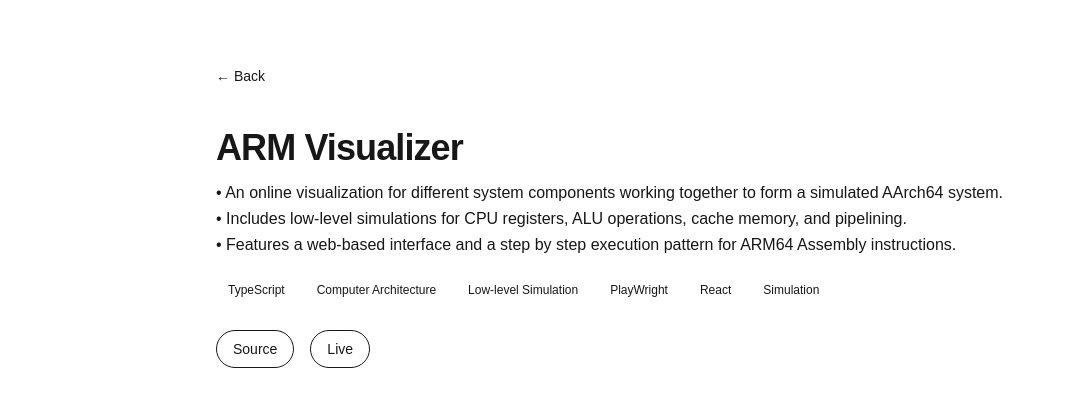
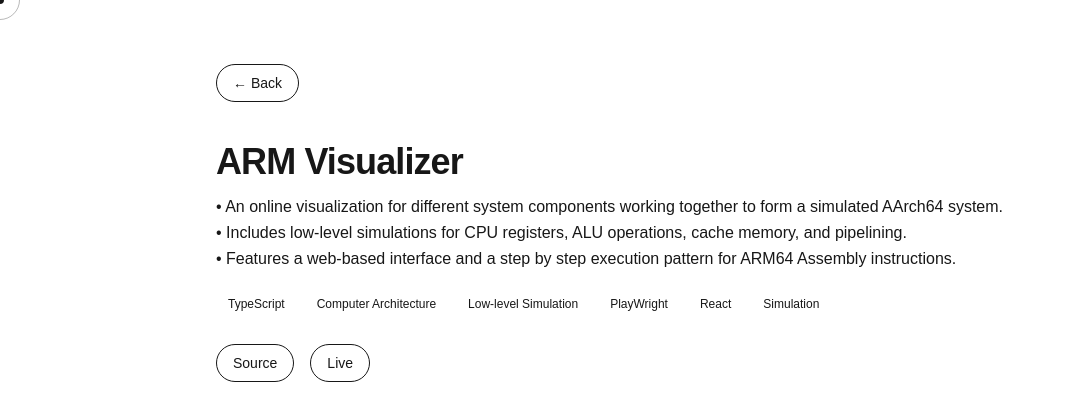
Before and after one commit to gurmo06/Portfolio, a Next.js app: page /projects/arm-visualizer in a window 1280 px wide. Shown: the top 420 px of the page, without its empty margins (0-1065 px from the left). Built offline with nearby package versions, Linux system fonts and the light colour scheme.

Commit message:
Animations and cursor for project pages, unifying theme

```diff
--- a/src/app/projects/[slug]/page.tsx
+++ b/src/app/projects/[slug]/page.tsx
@@ -1,6 +1,7 @@
 import { notFound } from "next/navigation";
 import { projects } from "@/lib/Bio";
 import Link from "@/components/Link";
+import Cursor from "@/components/Cursor";
 
 type Props =
 {
@@ -39,14 +40,13 @@
   }
 
   return(
+    <div className = "fancy-cursor">
+      <Cursor />
       <main className = "min-h-screen bg-background text-foreground">
         <div className = "mx-auto max-w-4xl px-6 py-16">
-        <a
-          href = "/"
-          className = "text-sm text-foreground transition hover:text-muted-fg"
-        >
+          <Link href = "/">
             ← Back
-        </a>
+          </Link>
 
           <section className = "mt-10 space-y-5">
             <div className = "space-y-3">
@@ -87,9 +87,9 @@
                 </Link>
               )}
             </div>
-
           </section>
         </div>
       </main>
+    </div>
   );
 }
```
Lines whose indentation alone changed are shown as unchanged.
